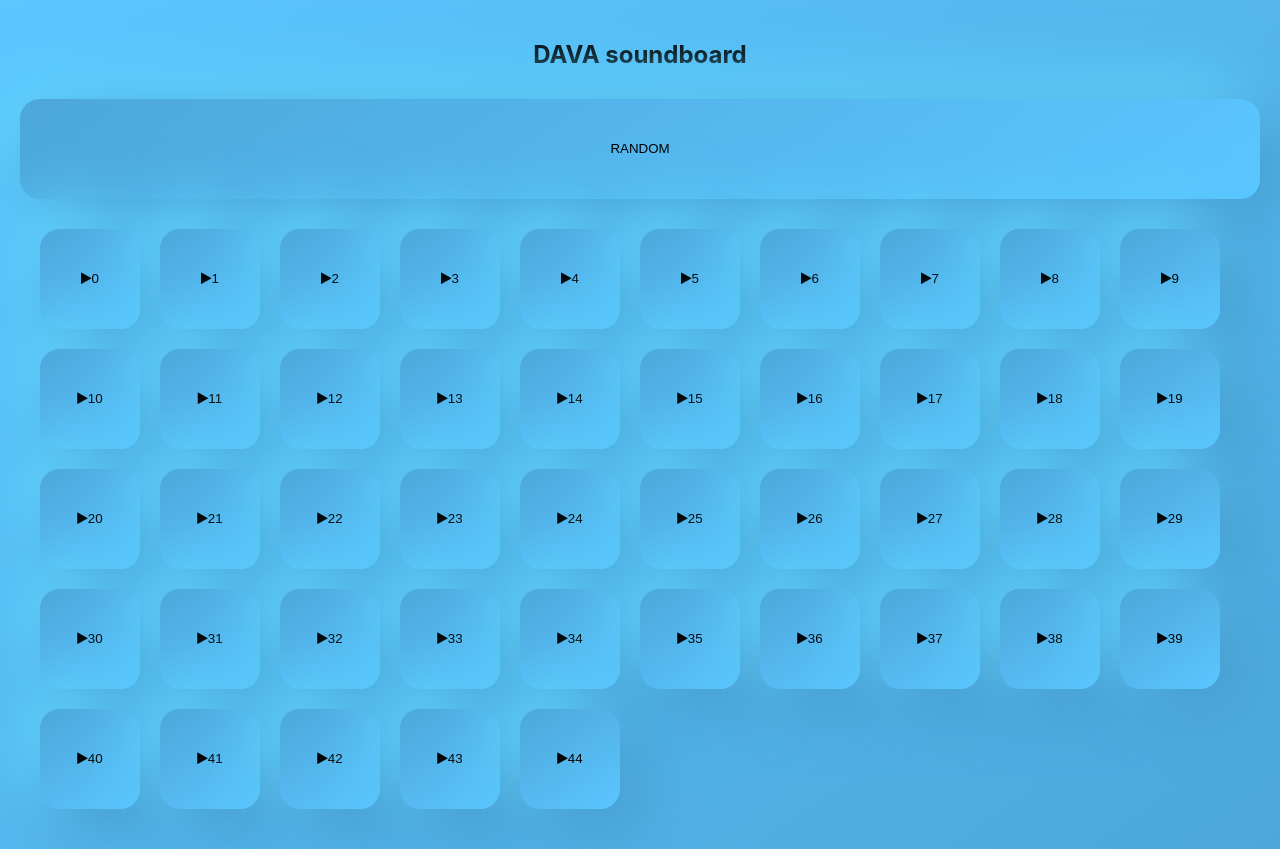
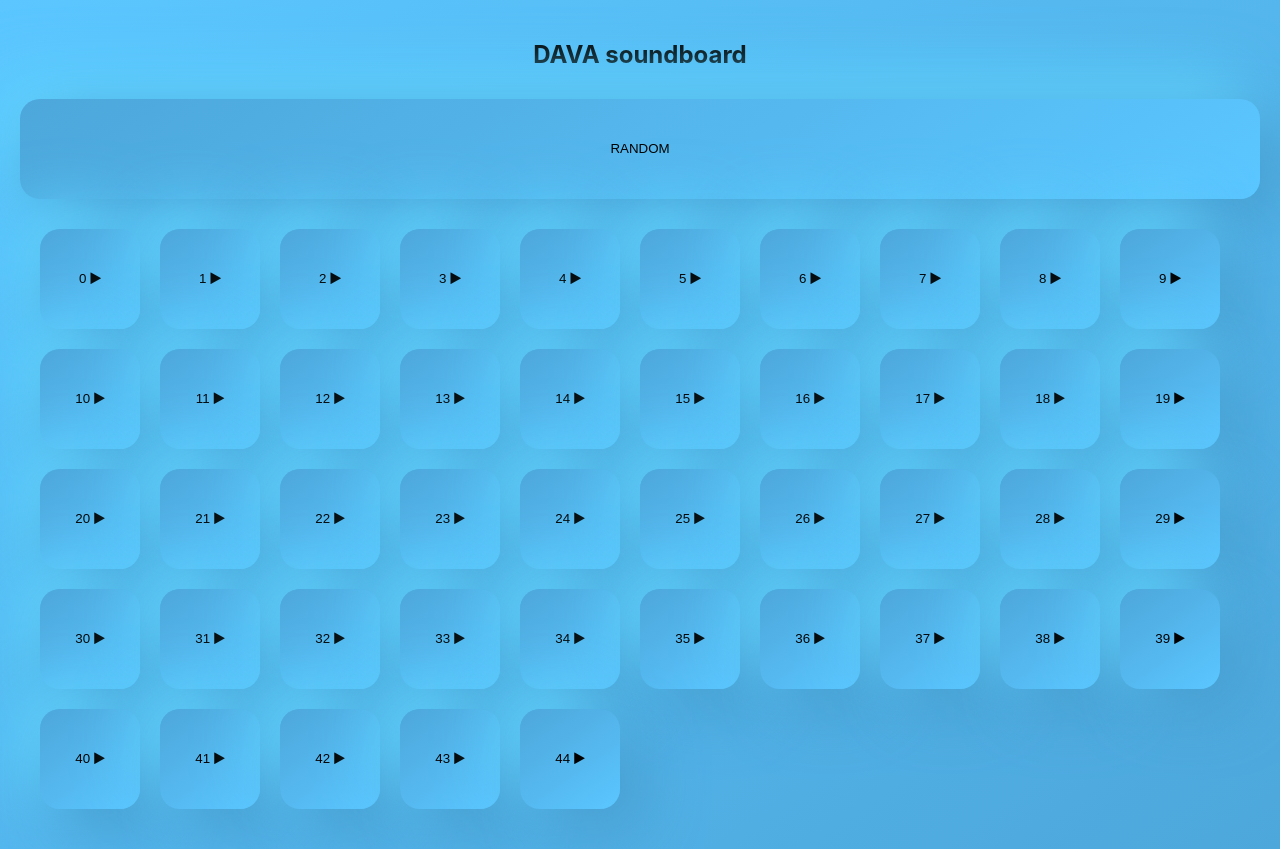
Before and after one commit to RomainCR/Dava, a React (Create React App) app: page / in a window 1280 px wide. Built offline with nearby package versions, Linux system fonts and the light colour scheme.

Commit message:
useEffect dependancy

```diff
--- a/src/App.css
+++ b/src/App.css
@@ -9,6 +9,10 @@
 	padding: 20px;
 	/* background-color: black; */
 	/* background: linear-gradient(145deg, #5bc6ff, #4da7db); */
+}
+
+i {
+	margin-left: 4px;
 }
 
 .btn-container {
--- a/src/App.tsx
+++ b/src/App.tsx
@@ -47,7 +47,7 @@ function App() {
 				});
 			};
 		},
-		[ indexPlaying ]
+		[ indexPlaying, audios ]
 	);
 
 	return (
@@ -60,8 +60,8 @@ function App() {
 				{audios.map((audio, index) => {
 					return (
 						<button className="btn" onClick={() => start(index)} key={index}>
+							{index}
 							{audio.audio.paused ? <i className="fa fa-play" /> : <i className="fa fa-stop" />}
-							{index}
 						</button>
 					);
 				})}
```
